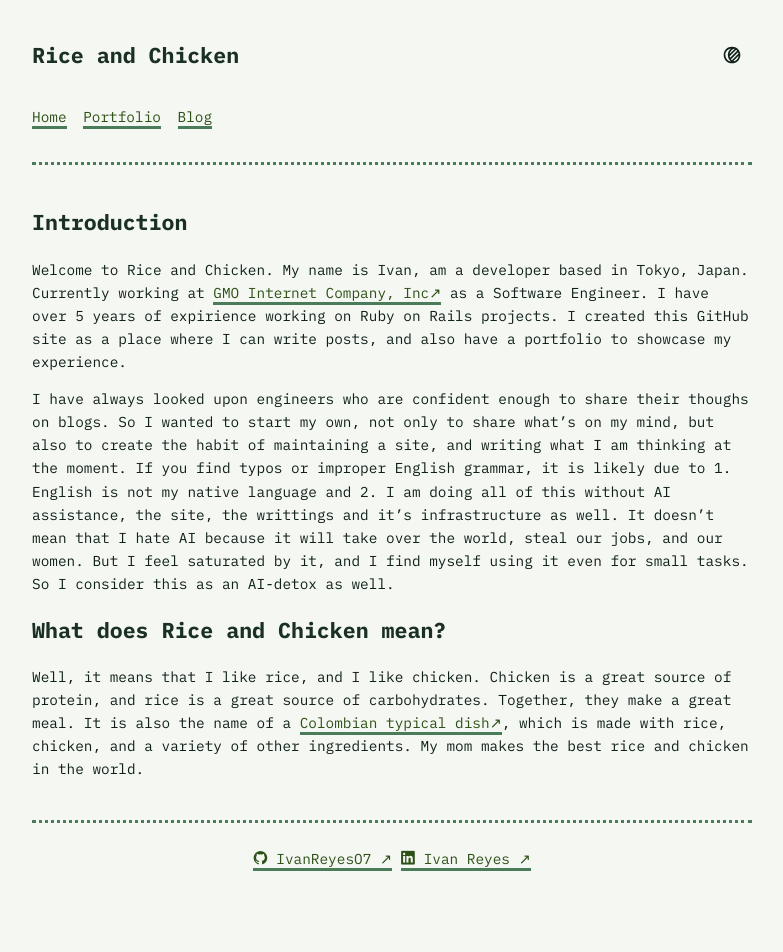
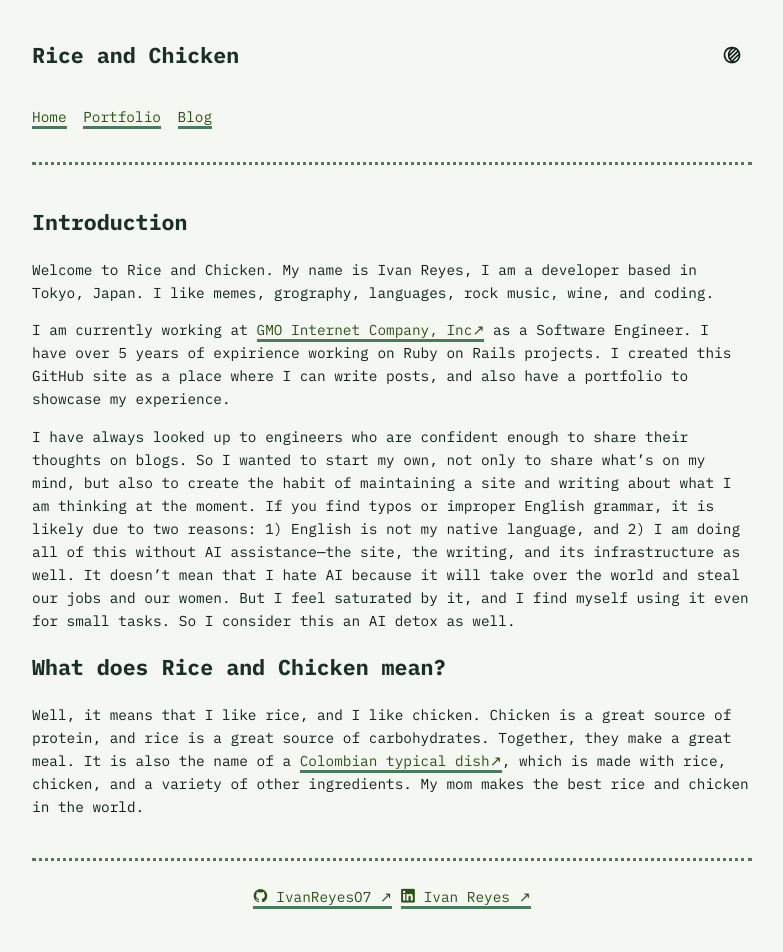
Before and after one commit to IvanReyesO7/rice-and-chicken, a Jekyll site: the page built from index.md, in a window 1280 px wide. Shown: the whole page, without its empty margins (248-1031 px from the left). Built offline with Jekyll 4.4.1, drawn with Linux system fonts in a browser that asks for light colours; before the commit the page ends 915 px from its top, so only the background shows below that.

Commit message:
Small fixes in the blog post

```diff
--- a/index.md
+++ b/index.md
@@ -6,12 +6,14 @@ title: Hello
 ## Introduction
 
 Welcome to Rice and Chicken.
-My name is Ivan, am a developer based in Tokyo, Japan.
-Currently working at [GMO Internet Company, Inc](https://group.gmo/) as a Software Engineer.
+My name is Ivan Reyes, I am a developer based in Tokyo, Japan.
+I like memes, grography, languages, rock music, wine, and coding.
+
+I am currently working at [GMO Internet Company, Inc](https://group.gmo/) as a Software Engineer.
 I have over 5 years of expirience working on Ruby on Rails projects.
 I created this GitHub site as a place where I can write posts, and also have a portfolio to showcase my experience.
 
-I have always looked upon engineers who are confident enough to share their thoughs on blogs. So I wanted to start my own, not only to share what's on my mind, but also to create the habit of maintaining a site, and writing what I am thinking at the moment. If you find typos or improper English grammar, it is likely due to 1. English is not my native language and 2. I am doing all of this without AI assistance, the site, the writtings and it's infrastructure as well. It doesn't mean that I hate AI because it will take over the world, steal our jobs, and our women. But I feel saturated by it, and I find myself using it even for small tasks. So I consider this as an AI-detox as well.
+I have always looked up to engineers who are confident enough to share their thoughts on blogs. So I wanted to start my own, not only to share what’s on my mind, but also to create the habit of maintaining a site and writing about what I am thinking at the moment. If you find typos or improper English grammar, it is likely due to two reasons: 1) English is not my native language, and 2) I am doing all of this without AI assistance—the site, the writing, and its infrastructure as well. It doesn’t mean that I hate AI because it will take over the world and steal our jobs and our women. But I feel saturated by it, and I find myself using it even for small tasks. So I consider this an AI detox as well.
 
 ## What does Rice and Chicken mean?
 
```
Also changed, not shown: _posts/2026-02-25-how-i-became-a-web-developer-in-japan.markdown (renamed from _posts/2026-02-23-how-i-became-a-web-developer-in-japan.markdown, +4 -4 lines).
